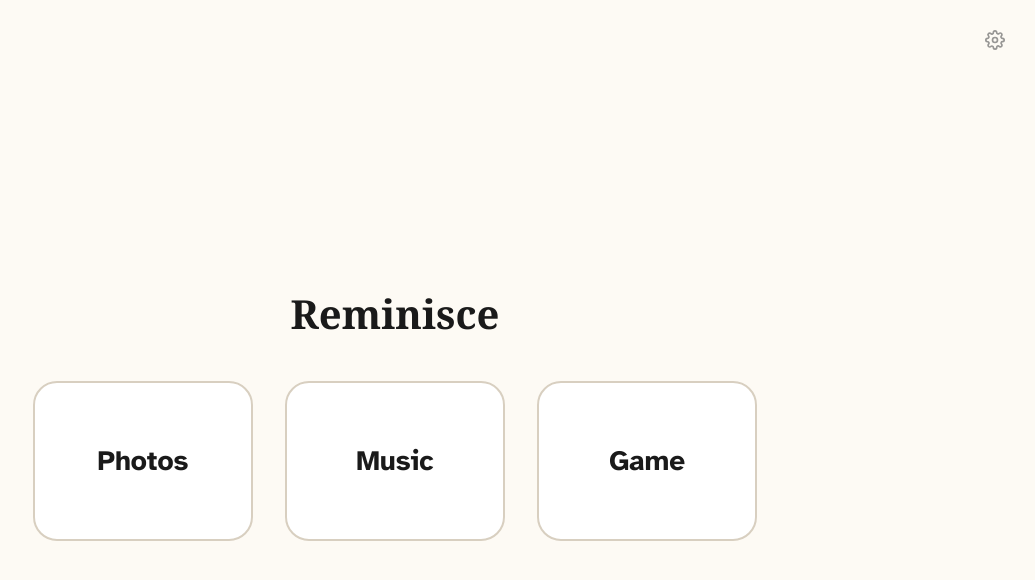
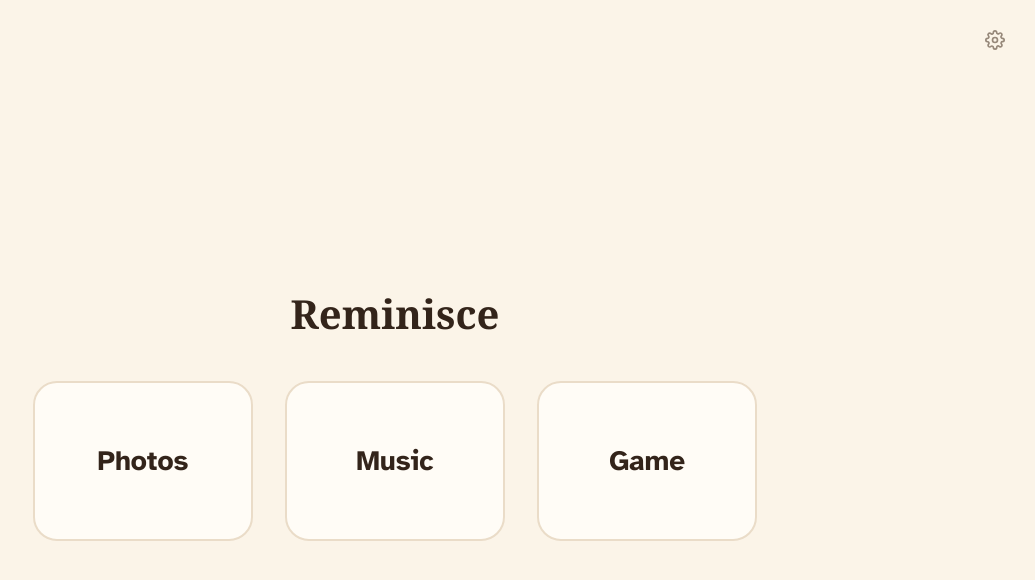
Before and after one commit to luciaSeo02/reminisce, a React (Vite) app: page / in a window 1280 px wide. Shown: the top 580 px of the page, without its empty margins (245-1280 px from the left). Built offline with nearby package versions, Linux system fonts and the light colour scheme.

Commit message:
feat: add design tokens and the new warm theme palette

```diff
--- a/src/index.css
+++ b/src/index.css
@@ -5,13 +5,36 @@
   /* Defaults match the "warm" theme. DisplaySettingsContext overrides
      these at runtime based on the caregiver's Theme choice, the same way
      it drives --font-scale. */
-  --color-bg: #fdfaf4;
-  --color-card: #ffffff;
-  --color-border: #d8cfc0;
-  --color-accent: #a68a5b;
-  --color-text: #1a1a1a;
-  --color-accent-soft: #fbf3e3;
-  --color-muted: #6b6b6b;
+  --color-bg: #fbf4e8;
+  --color-card: #fffcf6;
+  --color-border: #eadcc8;
+  --color-accent: #b4532a;
+  --color-text: #33241a;
+  --color-accent-soft: #f8dcc8;
+  --color-muted: #6b5a4b;
+
+  /* Section colors stay the same in every theme, so Photos, Music and Game
+     always look like themselves. Only used for illustrations and accents
+     on light card backgrounds. */
+  --color-photos: #b4532a;
+  --color-photos-deep: #7a3515;
+  --color-photos-tint: #f8dcc8;
+  --color-music: #1f6a85;
+  --color-music-deep: #12384a;
+  --color-music-tint: #cfe3ec;
+  --color-game: #8a6410;
+  --color-game-deep: #4a3507;
+  --color-game-tint: #f5e3a8;
+
+  --radius-tile: 2.25rem;
+  --radius-card: 1.75rem;
+  --radius-pill: 999px;
+
+  --shadow-tile: 0 22px 40px -18px rgba(122, 53, 21, 0.4);
+  --shadow-button: 0 10px 22px -10px rgba(122, 53, 21, 0.45);
+  --shadow-button-primary: 0 16px 30px -12px rgba(122, 53, 21, 0.7);
+
+  --focus-ring: 5px solid #1f6a85;
 
   --font-body: 'Atkinson Hyperlegible', system-ui, -apple-system, 'Segoe UI', sans-serif;
   --font-display: 'Fraunces Variable', Georgia, serif;
--- a/src/settings/DisplaySettingsContext.jsx
+++ b/src/settings/DisplaySettingsContext.jsx
@@ -19,16 +19,16 @@ const DEFAULT_FONT_SIZE = 'normal'
 
 // Four curated palettes, each a full set of --color-* custom properties
 // (see index.css for their defaults and every screen's CSS for usage).
-// warm matches the app's original, un-themed colors.
+// warm is the default and follows the palette in design/README.md.
 export const THEMES = {
   warm: {
-    bg: '#fdfaf4',
-    card: '#ffffff',
-    border: '#d8cfc0',
-    accent: '#a68a5b',
-    text: '#1a1a1a',
-    accentSoft: '#fbf3e3',
-    muted: '#6b6b6b',
+    bg: '#fbf4e8',
+    card: '#fffcf6',
+    border: '#eadcc8',
+    accent: '#b4532a',
+    text: '#33241a',
+    accentSoft: '#f8dcc8',
+    muted: '#6b5a4b',
   },
   sky: {
     bg: '#eaf2f6',
```
